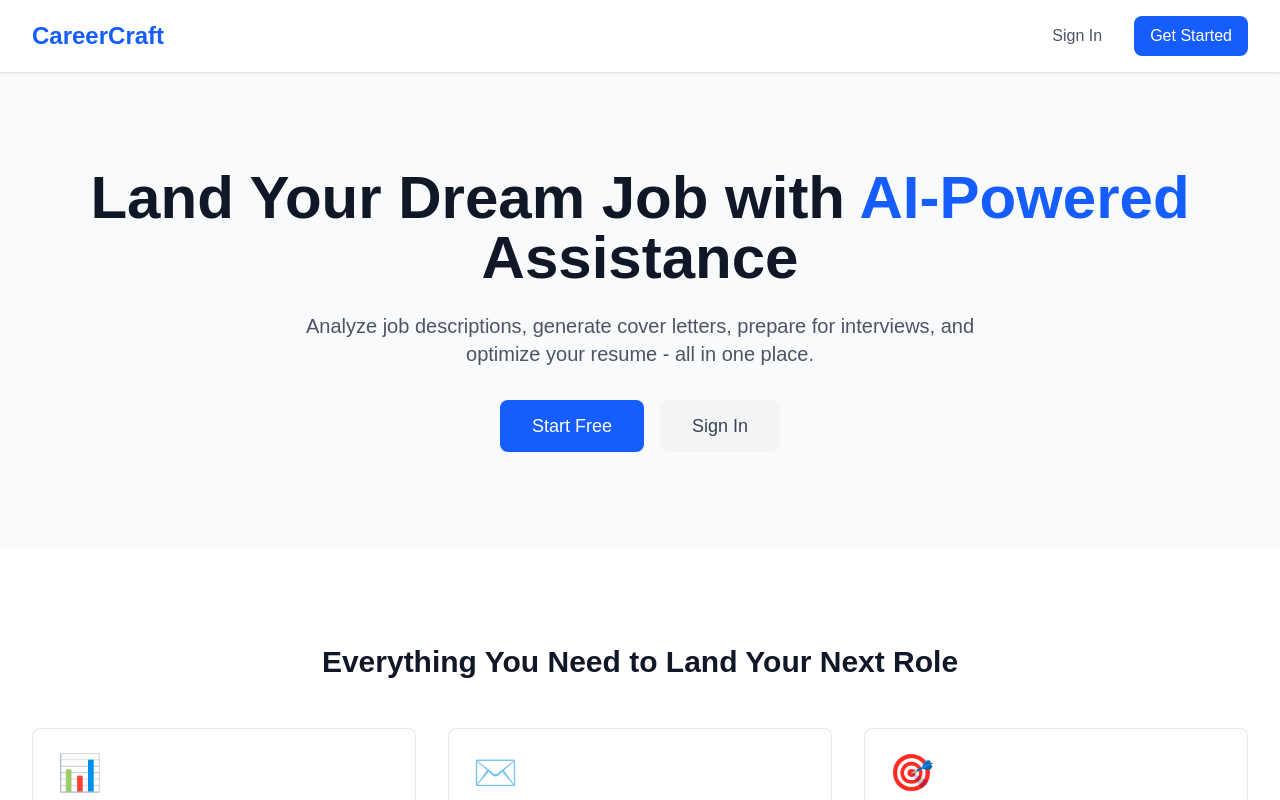
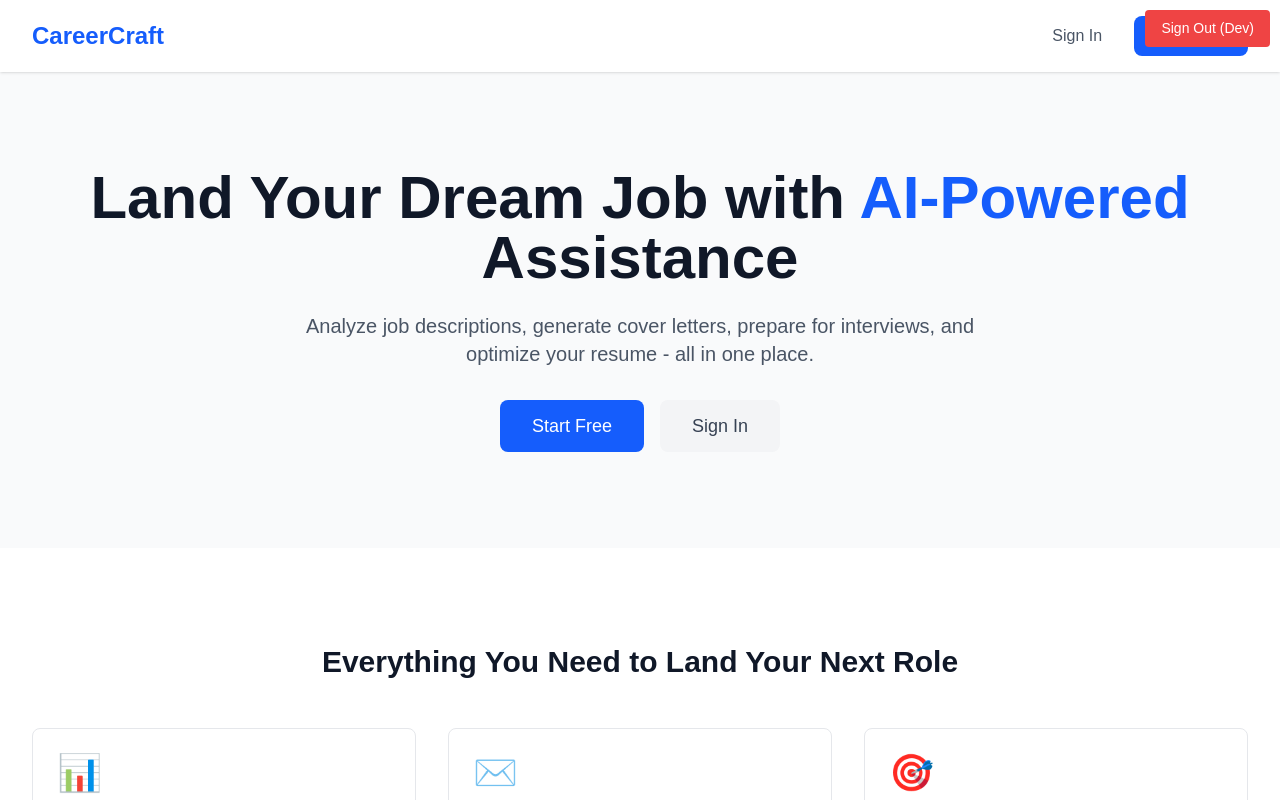
Before and after one commit to bh-official/CareerCraftt, a Next.js app: page / in a window 1280 px wide. Shown: the top 800 px of the page. Built offline with nearby package versions, Linux system fonts and the light colour scheme.

Commit message:
added a temporary signout button

```diff
--- /dev/null
+++ b/src/app/api/signout/route.js
@@ -0,0 +1,25 @@
+import { NextResponse } from "next/server";
+import { auth } from "@clerk/nextjs/server";
+
+export async function POST(request) {
+  try {
+    // Authenticate user
+    const { userId } = await auth();
+    if (!userId) {
+      return NextResponse.json({ error: "Unauthorized" }, { status: 401 });
+    }
+
+    // Clerk handles signout automatically when we clear the session
+    // We just need to return success - Clerk will handle the actual signout
+    return NextResponse.json({
+      success: true,
+      message: "Signed out successfully",
+    });
+  } catch (error) {
+    console.error("Signout error:", error);
+    return NextResponse.json(
+      { error: error.message || "Failed to sign out" },
+      { status: 500 },
+    );
+  }
+}
--- a/src/app/layout.js
+++ b/src/app/layout.js
@@ -29,7 +29,38 @@ export default function RootLayout({ children }) {
         <body
           suppressHydrationWarning
           className="min-h-full flex flex-col bg-gray-50"
+          style={{ position: "relative" }}
         >
+          {/* Temporary signout button for development - remove in production */}
+          {process.env.NODE_ENV === "development" && (
+            <div
+              style={{
+                position: "absolute",
+                top: "10px",
+                right: "10px",
+                zIndex: 1000,
+              }}
+            >
+              <button
+                onClick={() =>
+                  fetch("/api/signout", { method: "POST" }).then(() =>
+                    window.location.reload(),
+                  )
+                }
+                style={{
+                  padding: "8px 16px",
+                  backgroundColor: "#ef4444",
+                  color: "white",
+                  border: "none",
+                  borderRadius: "4px",
+                  cursor: "pointer",
+                  fontSize: "14px",
+                }}
+              >
+                Sign Out (Dev)
+              </button>
+            </div>
+          )}
           <AnalysisProvider>{children}</AnalysisProvider>
         </body>
       </html>
```
Also changed, not shown: src/proxy.ts (renamed from src/middleware.ts).
